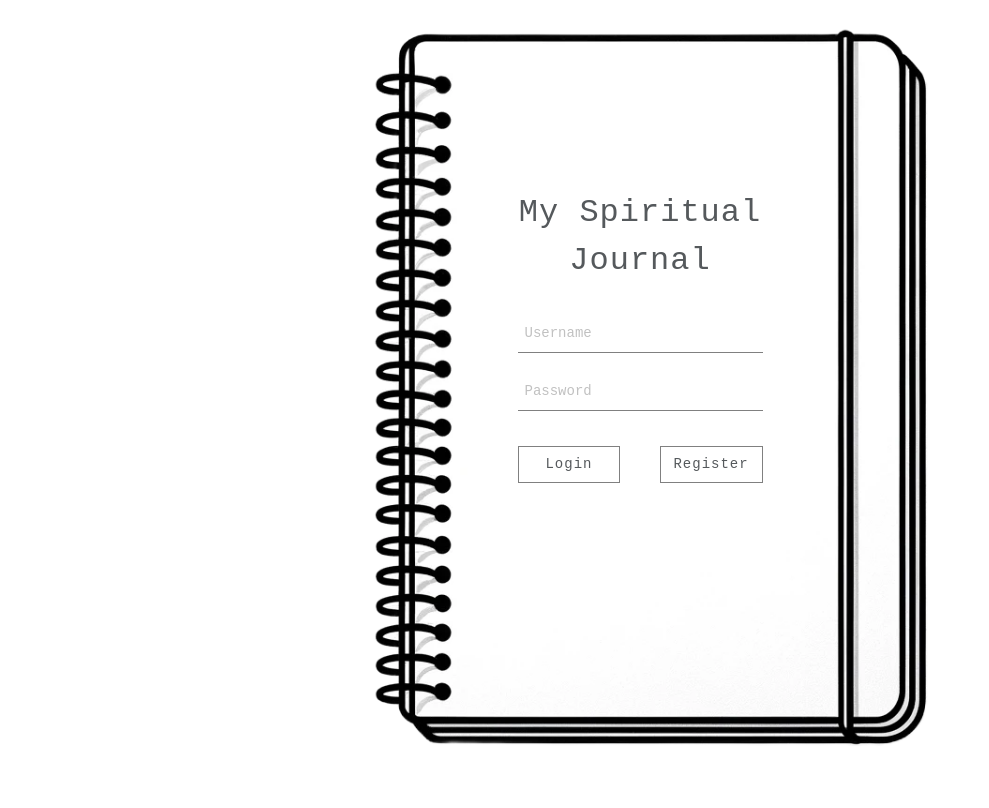
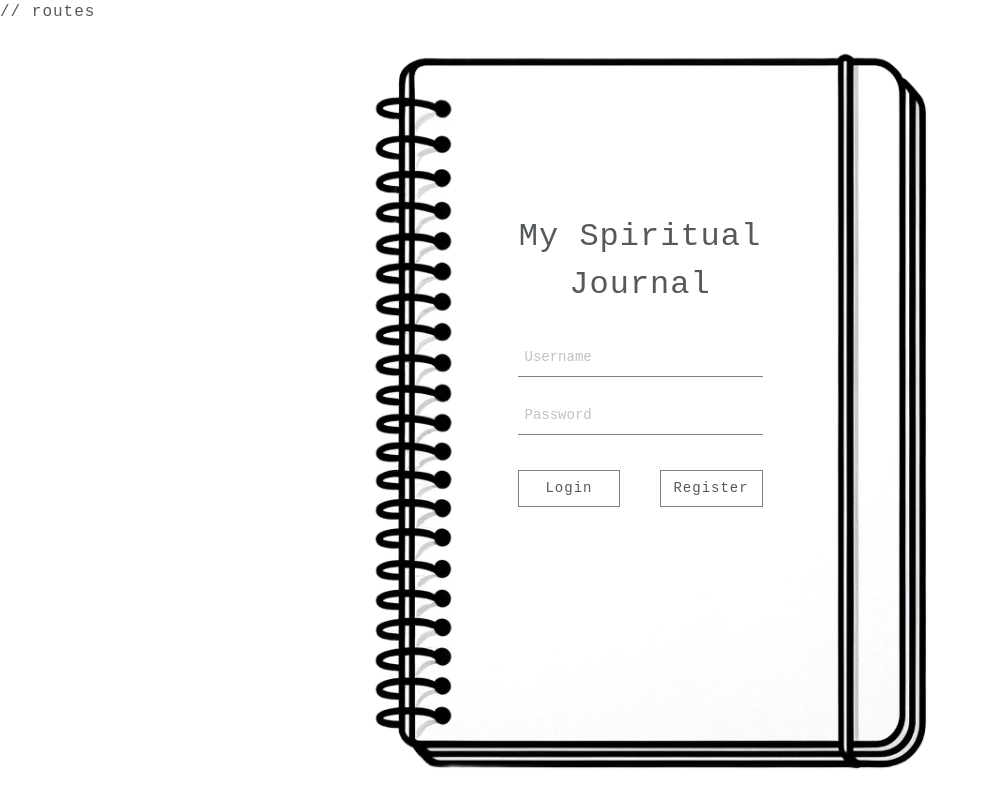
Before and after one commit to DavyHyun/spiritual-journal, a React (Create React App) app in the folder frontend/: page / in a window 1280 px wide. Shown: the top 808 px of the page, without its empty margins (0-989 px from the left). Built offline with nearby package versions, Linux system fonts and the light colour scheme; a web font is replaced by a local one.

Commit message:
testing2

```diff
--- a/frontend/src/App.js
+++ b/frontend/src/App.js
@@ -17,6 +17,7 @@ function App() {
   return (
     <BrowserRouter>
       {userInfo && <Header />}
+      // routes
       <Routes>
         <Route path="/" element={<LoginRegister />} />
         <Route path="/myjournal" element={<MyJournal />} />
```
